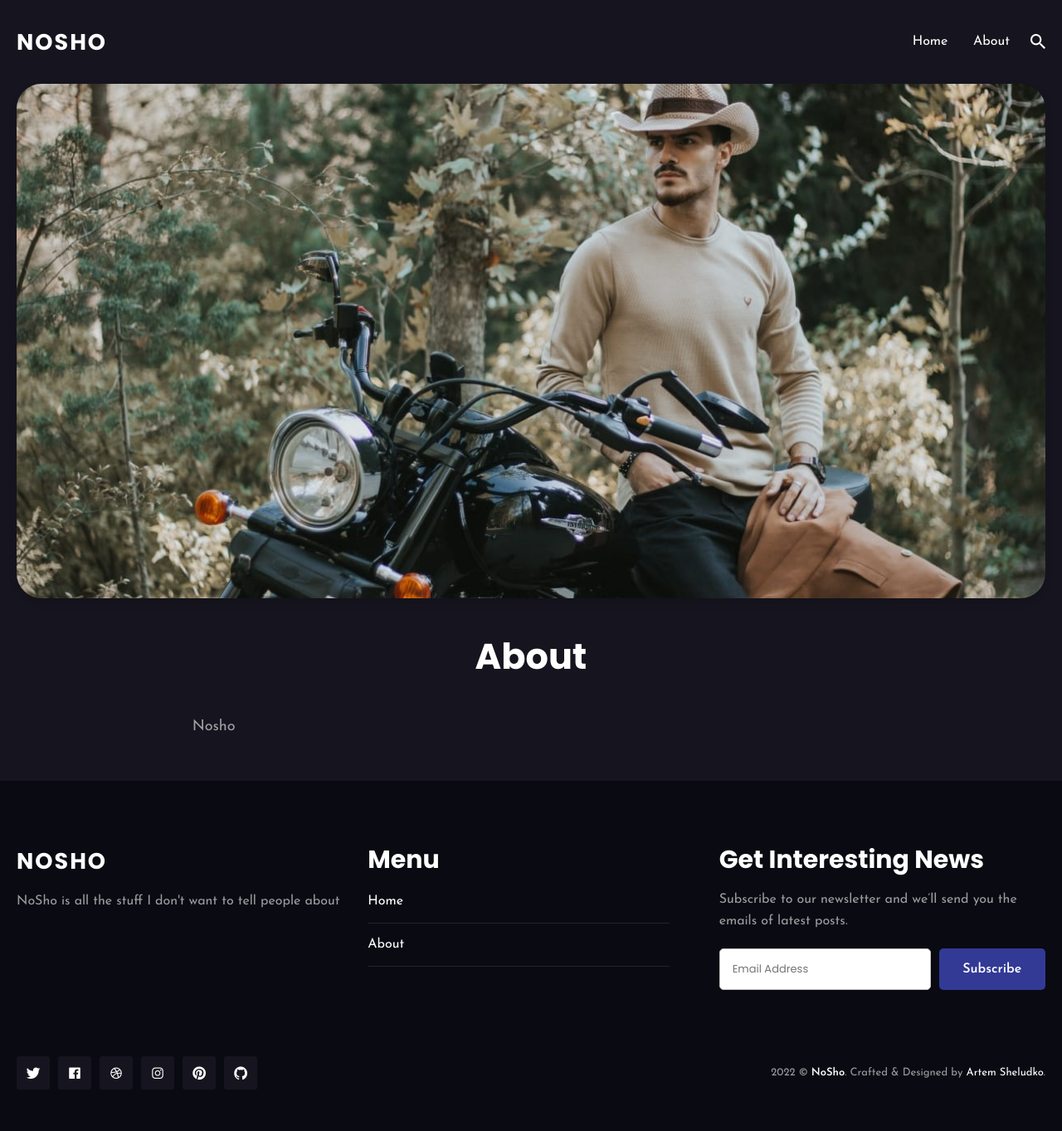
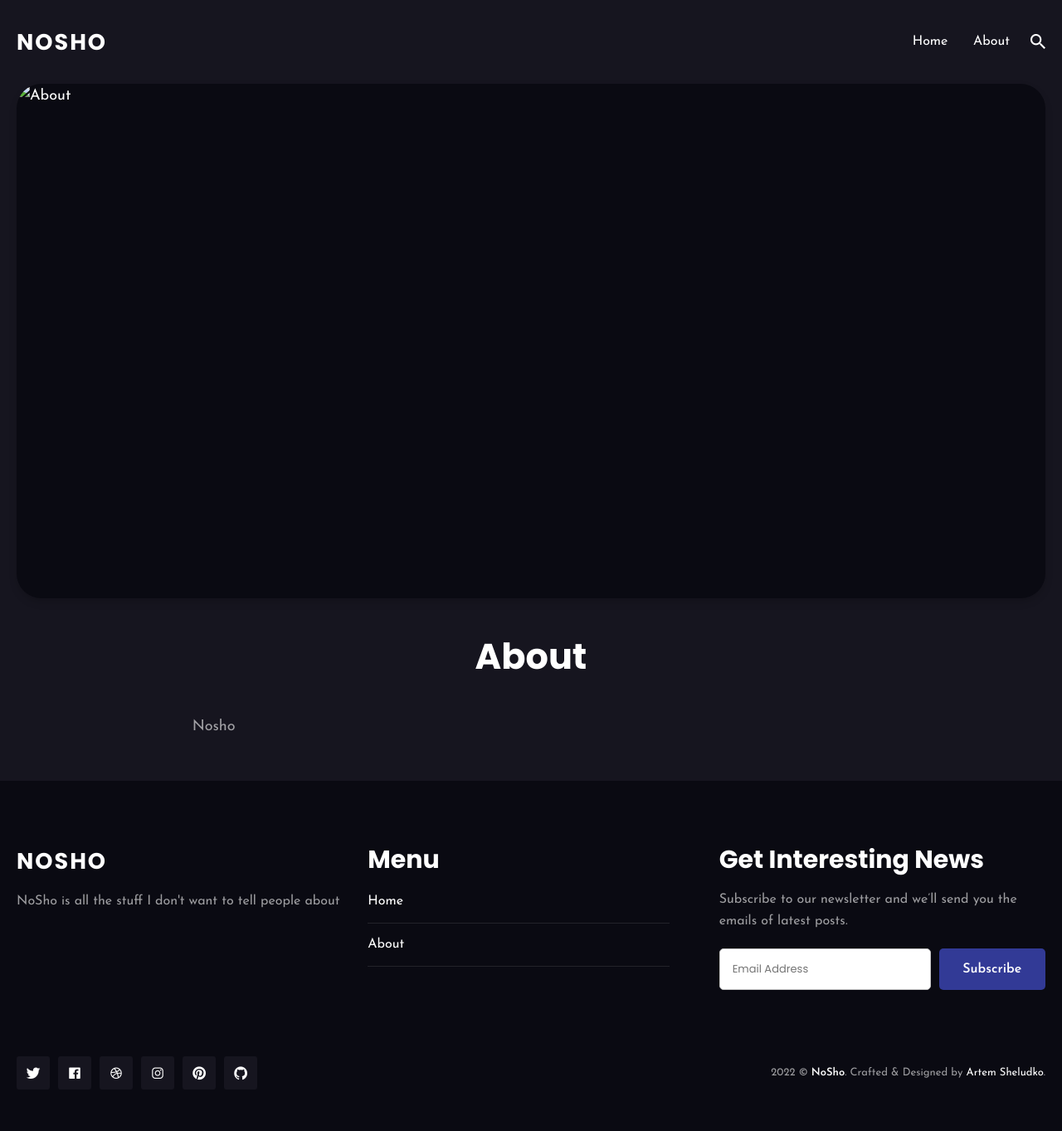
Before and after one commit to johnsietsma/nosho, a Jekyll site: the page built from _pages/about.md, in a window 1280 px wide. Shown: the whole page at 83% size. Built offline with Jekyll 4.4.1, drawn with Linux system fonts in a browser that asks for light colours; nearby versions of some CDN libraries.

Commit message:
Remove about image

```diff
--- a/_pages/about.md
+++ b/_pages/about.md
@@ -2,7 +2,7 @@
 layout: page
 title: About
 permalink: /about/
-image: '/images/60.jpg'
+image: ''
 ---
 
 Nosho
```
